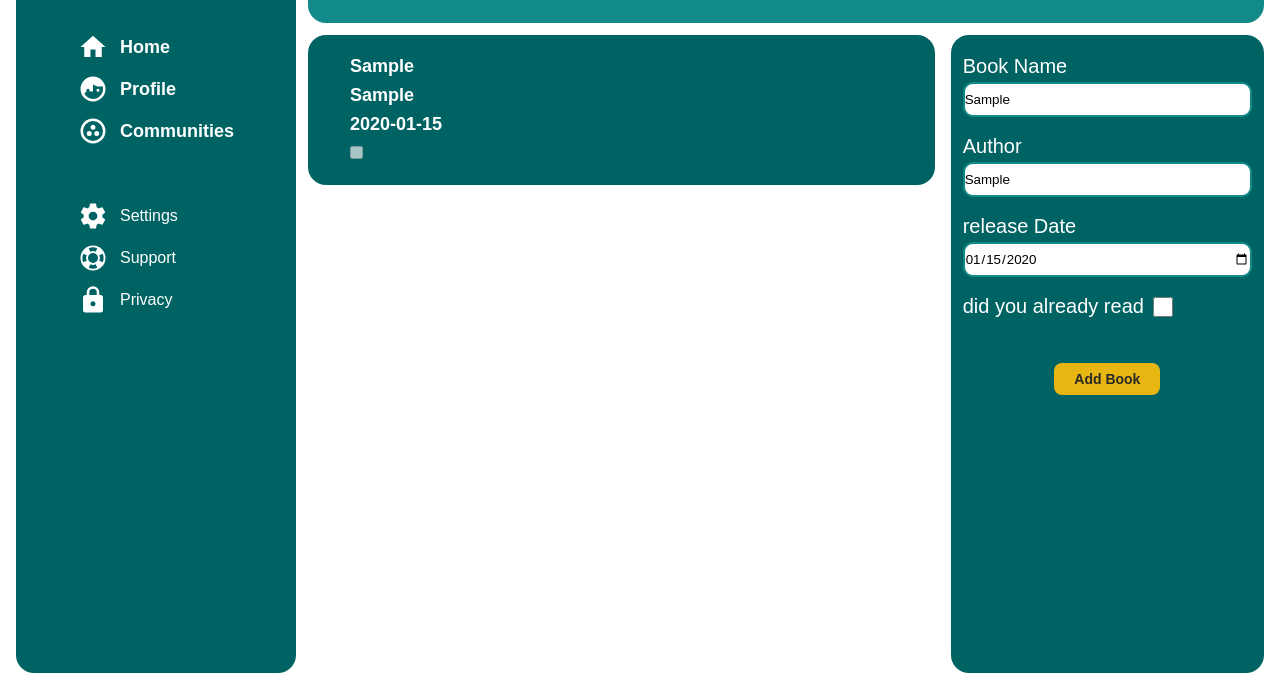
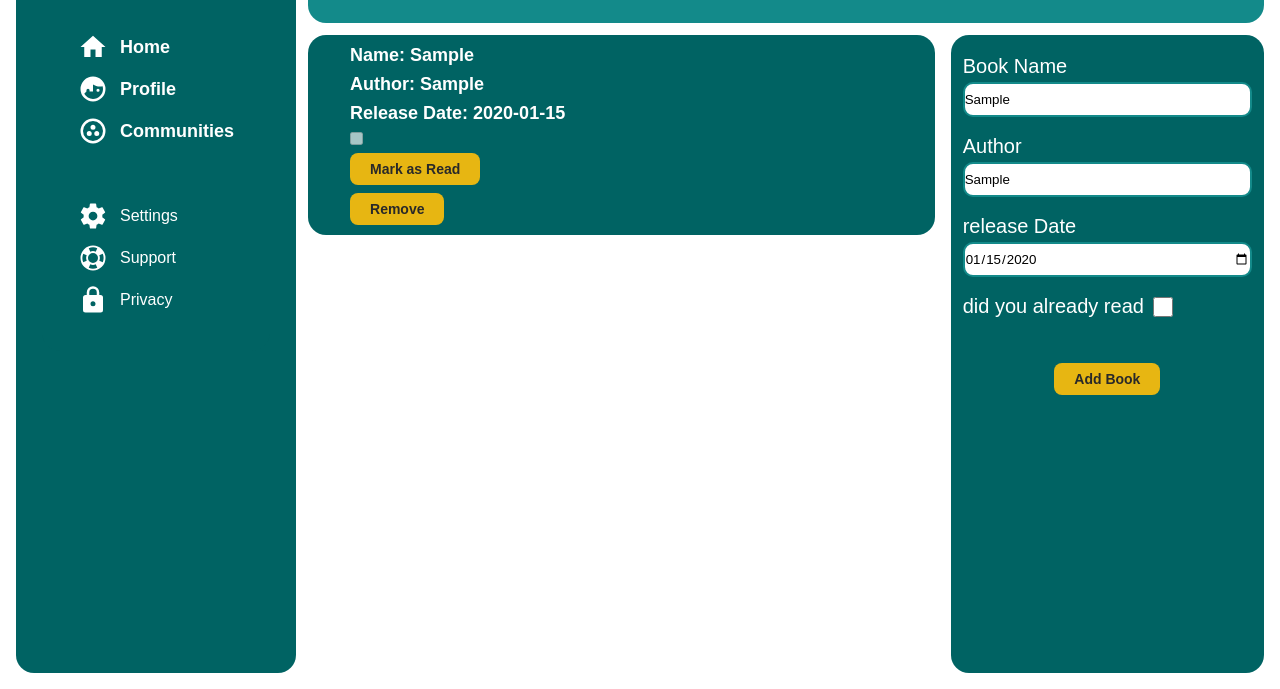
Before and after one commit to akram-abid/The-odin-library, a plain HTML site: page index.html in a window 1280 px wide. Both pictures are taken after typing "Sample", "Sample", "2020-01-15" into the empty fields and a click on the button "Add Book". Shown: the part 111-800 px from the top of the page. Drawn offline with Linux system fonts and the light colour scheme.

Commit message:
feat: make the code more readable, add remove book function, add change book status function

```diff
--- a/javascript.js
+++ b/javascript.js
@@ -1,70 +1,75 @@
 const myLibrary = [];
-let index = 0;
 
 function Crbook(name, author, date, read) {
   this.name = name;
   this.author = author;
   this.date = date;
   this.read = read;
-  this.sayMe = function () {
-    console.log(`title:${this.name} author:${this.author}`);
-  };
 }
-
-const book1 = new Crbook("little", "me", "now", false);
-book1.name = "huge";
-console.log(book1.name);
-book1.sayMe();
-myLibrary.push(book1);
-myLibrary[0].sayMe();
 
 const book_name = document.querySelector("#book-name");
 const book_author = document.querySelector("#book-author");
 const book_date = document.querySelector("#book-release-date");
 const book_read = document.querySelector("#have-read");
-console.log(book_read.checked);
 const books = document.querySelector(".books");
+const add = document.querySelector("#btn");
 
-const add = document.querySelector("#btn");
-add.addEventListener("click", () => {
-
+function renderBooks() {
+  books.innerHTML = "";
+  myLibrary.forEach((bookElement, index) => {
     const book = document.createElement("div");
     book.classList.add("book");
+
     const bookName = document.createElement("p");
-  bookName.classList.add("name");
+    bookName.textContent = `Name: ${bookElement.name}`;
+
     const author = document.createElement("p");
-  author.classList.add("author");
+    author.textContent = `Author: ${bookElement.author}`;
+
     const date = document.createElement("p");
-  date.classList.add("date");
-  const label = document.createElement("p");
+    date.textContent = `Release Date: ${bookElement.date}`;
+
     const input = document.createElement("input");
     input.type = "checkbox";
-  input.name = "read";
     input.disabled = true;
-  const isread = document.createElement("div");
-  const newBook = new Crbook(
-    `Book Name: ${book_name.textContent}`,
-    `Author: ${book_author}`,
-    `date release: ${book_date}`,
-    `book status: ${book_read}`
-  );
-  myLibrary.push(newBook);
-  myLibrary.forEach((bookElement) => {
-    bookName.textContent = book_name.value;
-    author.textContent = book_author.value;
-    date.textContent = book_date.value;
-    input.checked = book_read.checked;
-    isread.classList.add("is-read");
-    isread.appendChild(label);
-    isread.appendChild(input);
-    book.dataset.index = index;
-    index += 1;
+    input.checked = bookElement.read;
+
+    const toggleRead = document.createElement("button");
+    toggleRead.textContent = bookElement.read ? "Mark as Unread" : "Mark as Read";
+    toggleRead.dataset.index = index;
+    toggleRead.addEventListener("click", (e) => {
+      const index = e.target.dataset.index;
+      myLibrary[index].read = !myLibrary[index].read;
+      renderBooks();
+    });
+
+    const remove = document.createElement("button");
+    remove.textContent = "Remove";
+    remove.dataset.index = index;
+    remove.addEventListener("click", (e) => {
+      const index = e.target.dataset.index;
+      myLibrary.splice(index, 1);
+      renderBooks();
+    });
+
     book.appendChild(bookName);
     book.appendChild(author);
     book.appendChild(date);
-    book.appendChild(isread);
+    book.appendChild(input);
+    book.appendChild(toggleRead);
+    book.appendChild(remove);
+
     books.appendChild(book);
   });
-  console.log(book_name.value);
-  console.log("clicked");
+}
+
+add.addEventListener("click", () => {
+  const newBook = new Crbook(
+    book_name.value,
+    book_author.value,
+    book_date.value,
+    book_read.checked
+  );
+  myLibrary.push(newBook);
+  renderBooks();
 });
--- a/style.css
+++ b/style.css
@@ -109,7 +109,7 @@ ul {
 .books {
   flex: 1;
   display: grid;
-  grid-template: repeat(2, 150px) / 1fr;
+  grid-template: repeat(2, 200px) / 1fr;
   gap: 12px;
   grid-auto-flow: row;
   grid-auto-columns: 130px;
@@ -118,7 +118,7 @@ ul {
   padding: 8px 42px;
   background-color: #006363;
   border-radius: 18px;
-  height: 150px;
+  height: 200px;
   display: flex;
   flex-direction: column;
   justify-content: center;
```
Lines whose indentation alone changed are shown as unchanged.
